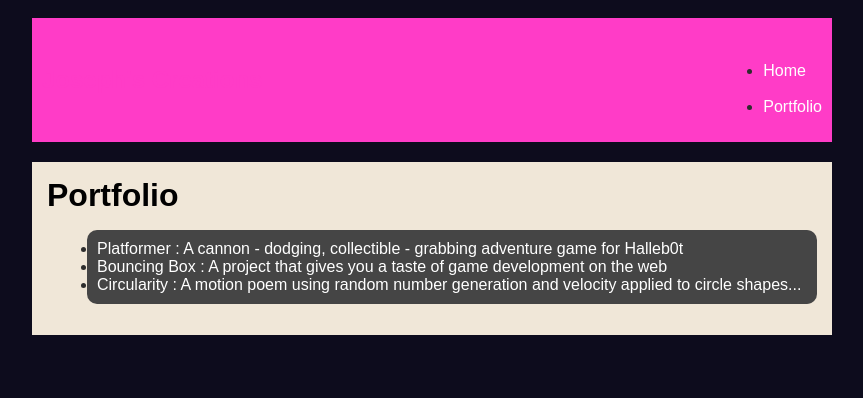
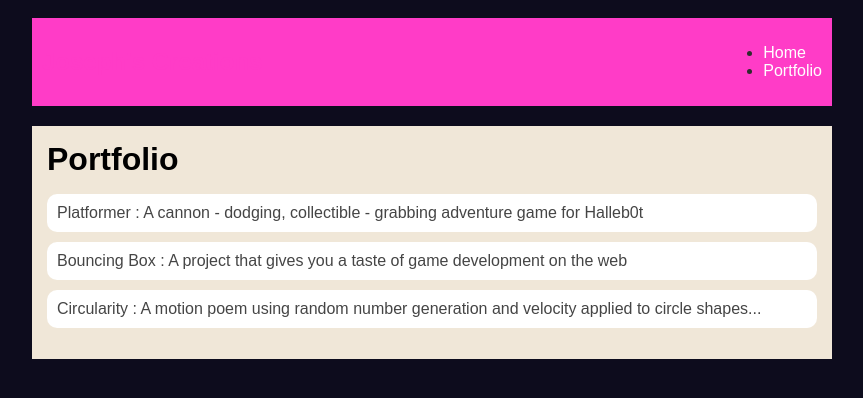
Before and after one commit to JasephNavero/JasephNavero, a plain HTML site: page portfolio.html in a window 1280 px wide. Shown: the whole page, without its empty margins (208-1071 px from the left). Drawn offline with Linux system fonts and the light colour scheme.

Commit message:
Portfolio

```diff
--- a/portfolio.html
+++ b/portfolio.html
@@ -9,21 +9,19 @@
       <div id="all-contents">
       <nav>
             <h1> Joseph's Creations </h1>
-            <ul id="nav-ul">
-               <li class="nav-li">
-               <li> <a class="nav-a" href="index.html">Home</a>
+            <ul>
+               <li> <a href="index.html">Home</a>
              </li>
-              <li class="nav-li">
               <li> <a class="nav-a" href="portfolio.html">Portfolio</a>
              </li>
-         </ul>
+            </ul>
 
      </nav>
      <main>
       <div class="content">
         <h1> Portfolio</h1>
-        <ul id="porfolio">
-        <div id="portfolio-li">
+        <ul id="portfolio">
+        <div>
           <li><a href="projects/platformer/">Platformer : A cannon - dodging, collectible - grabbing adventure game for Halleb0t</a></li>
           <li><a href="projects/bouncing-box/">Bouncing Box : A project that gives you a taste of game development on the web </a></li>
           <li><a href="projects/circularity/">Circularity : A motion poem using random number generation and velocity applied to circle shapes...</a></li>
--- a/style.css
+++ b/style.css
@@ -60,13 +60,6 @@ main {
 }
 
          /* portfolio styles */
-#interests {
-  border: 4px silver ridge;
-  padding: 8px;
-}
-h2, h3 {
-  margin: 0px;}
-  /* portfolio styles */
          .content h1 {
           color: black;
       }
@@ -75,18 +68,19 @@ h2, h3 {
           list-style-type: none;
           padding-left: 0;
       }
-#portfolio-li {
-    background: #454545;
+
+      #portfolio li {
+          background: #fff;
           padding: 10px;
           border-radius: 10px;
           margin-bottom: 10px;
       }
 
-#portfolio-li:hover {
-    background: #fc0650;
+      #portfolio li:hover {
+          background: #eee;
       }
 
-#portfolio-a {
+      #portfolio a {
           text-decoration: none;
           color: #454545;
       }
```
Lines whose indentation alone changed are shown as unchanged.
